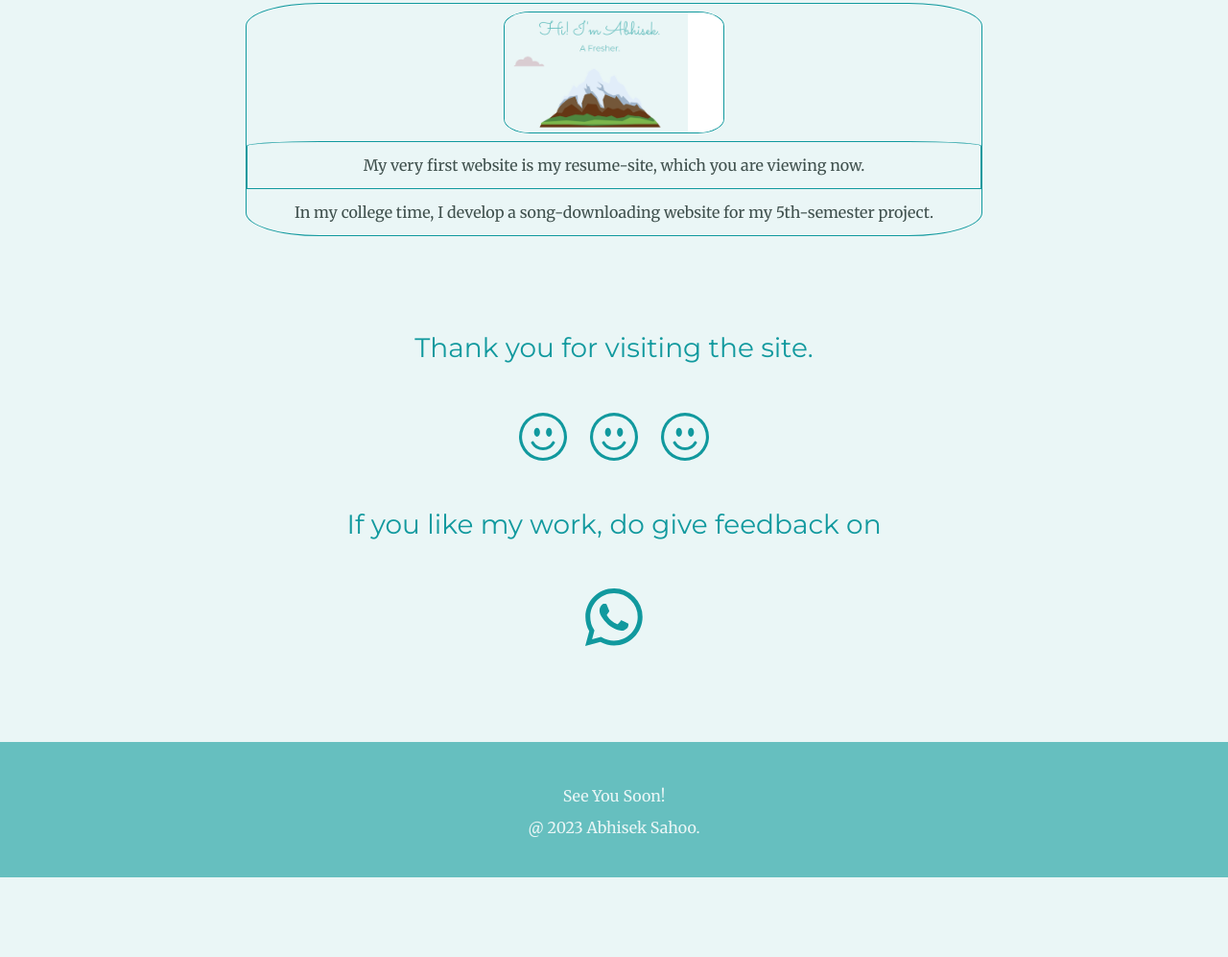
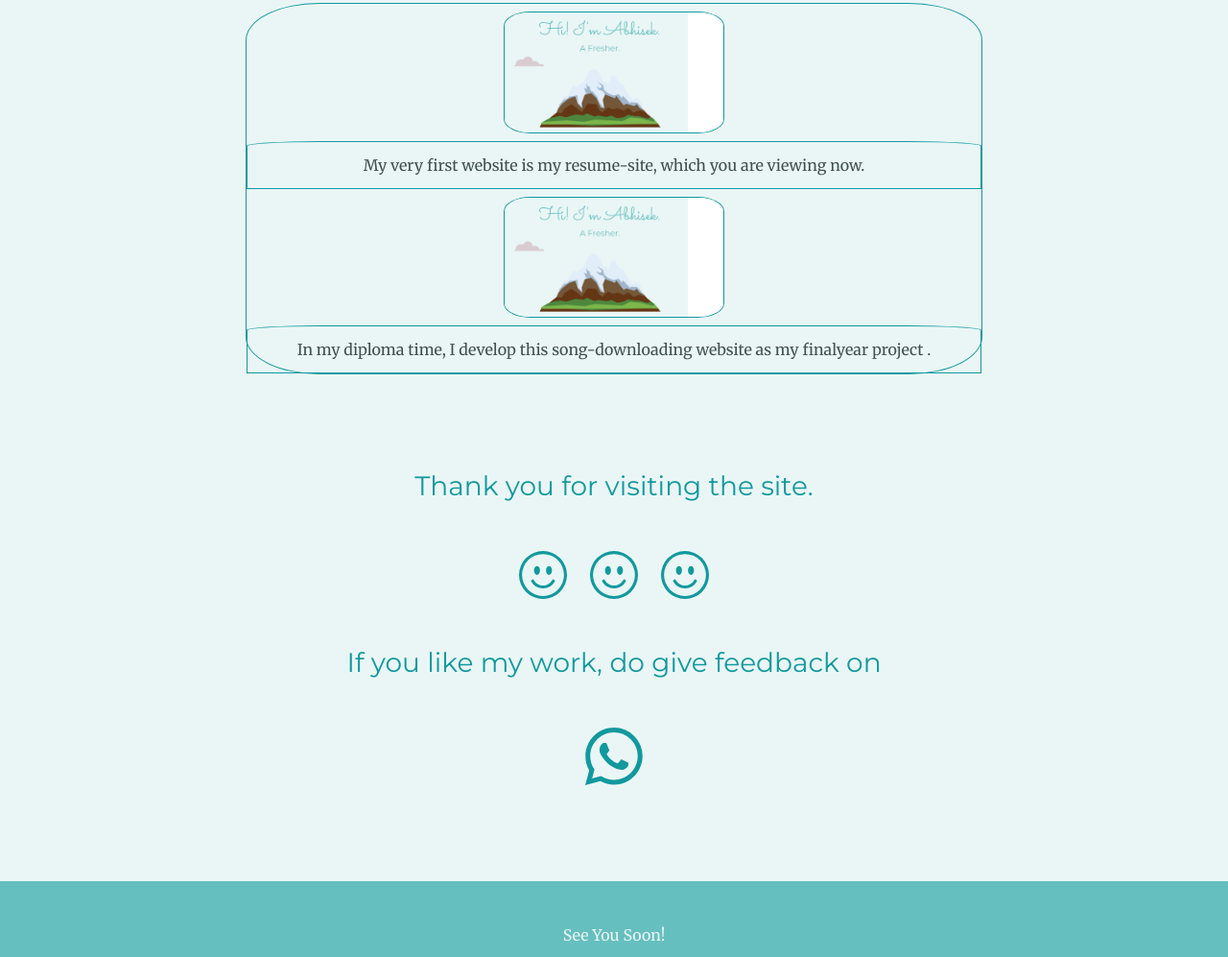
Before and after one commit to kingavi-sys/my-resume-site, a plain HTML site: page index.html in a window 1280 px wide. Shown: the part 2591-3588 px from the top of the page at 96% size. Before the commit the page ends 3505 px from the top, so only its background shows below. Drawn offline with nearby package versions, Linux system fonts and the light colour scheme.

Commit message:
update my project section
adding a song-downloading website to this section

```diff
--- a/index.html
+++ b/index.html
@@ -98,8 +98,11 @@
                 <img class="project-img" src="images/first-project.png" alt="resume-site">
                 <li class="list-group-item projects-des">My very first website is my resume-site, which you are viewing now.</li>
               </a>
-              <li class="list-group-item projects-des">In my college time, I develop a song-downloading website for my 5th-semester project.</li>
 
+              <a href="https://kingavi-sys.github.io/MusicMasti/">
+                <img class="project-img" src="images/first-project.png" alt="resume-site">
+                <li class="list-group-item projects-des">In my diploma time, I develop this song-downloading website as my finalyear project .</li>
+              </a>
             </ul>
           </div>
         </div>
```
